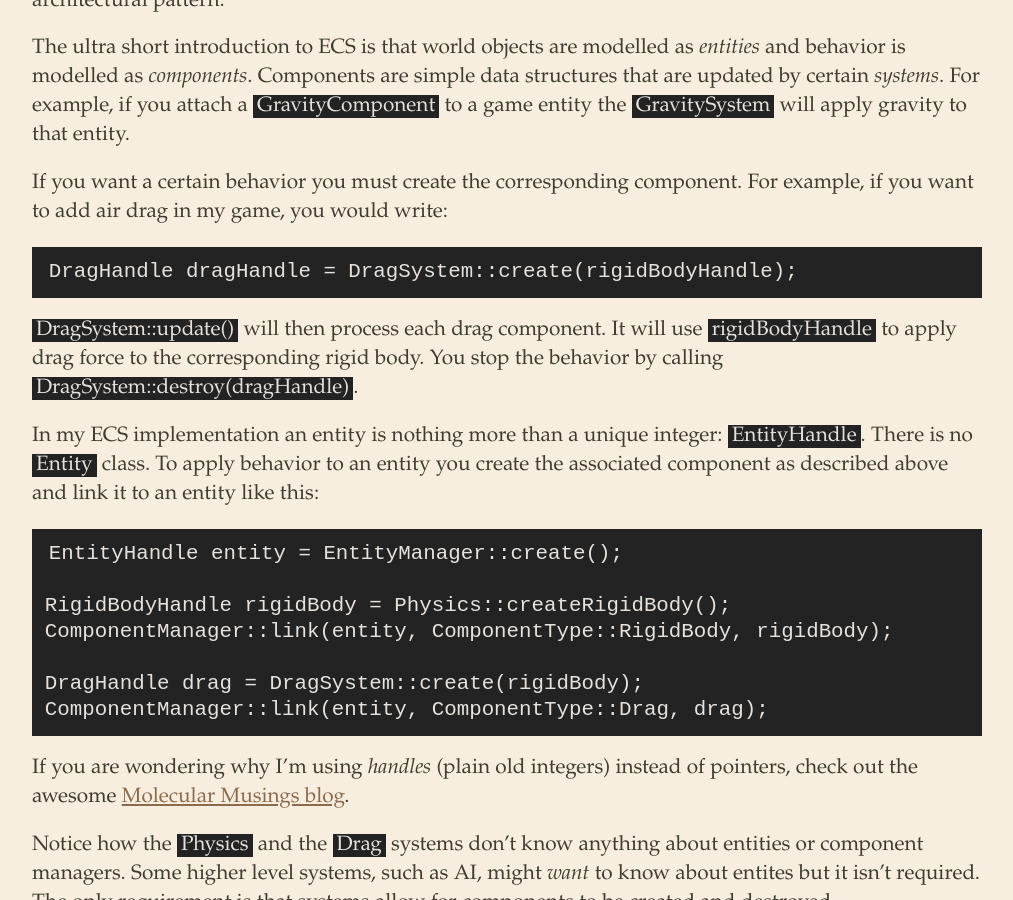
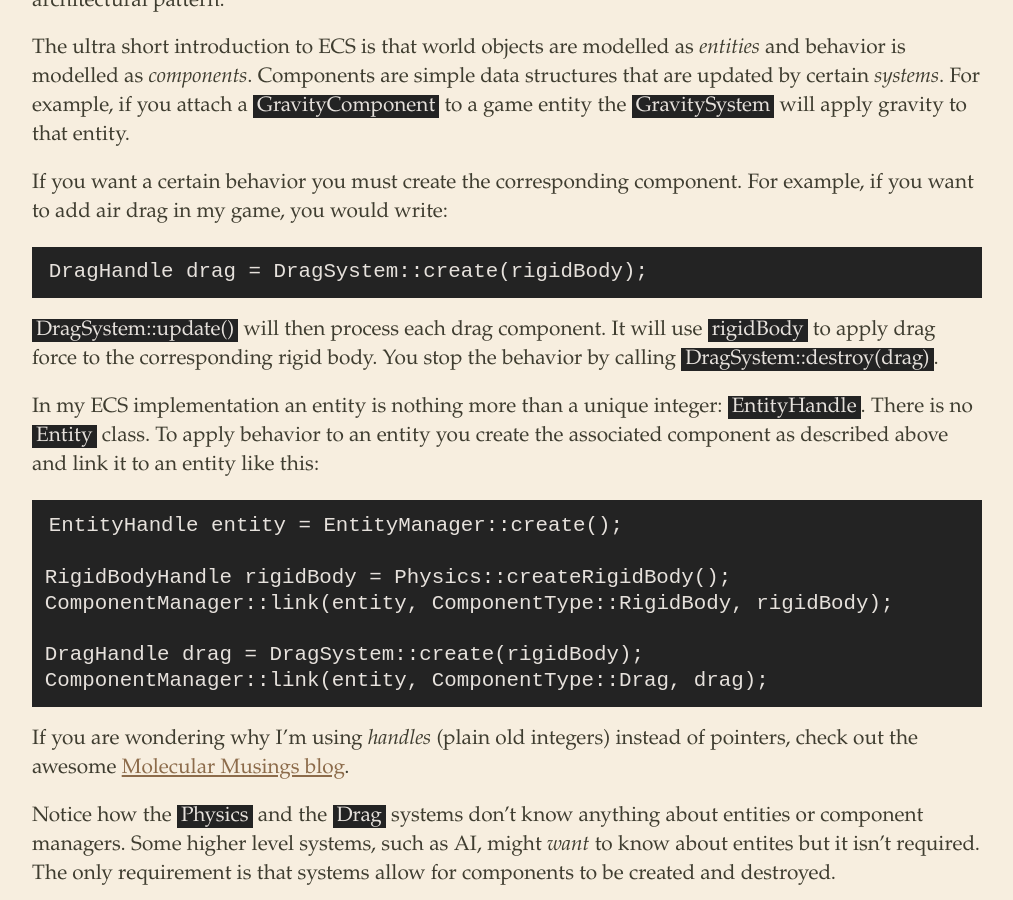
Before and after one commit to chopmo/rasmusrn.github.io, a Jekyll site: the page built from _posts/2015-05-26-game-systems-integration.markdown, in a window 1280 px wide and 900 px high, scrolled down 990 px. Shown: the whole window, without its empty margins (133-1146 px from the left). Built offline with Jekyll 4.4.1, drawn with Linux system fonts in a browser that asks for light colours.

Commit message:
Rename vars for consistency
Since the "Handle" suffix is ommited from variable names in the second
example, maybe it's OK to drop it here as well?

```diff
--- a/_posts/2015-05-26-game-systems-integration.markdown
+++ b/_posts/2015-05-26-game-systems-integration.markdown
@@ -22,7 +22,7 @@ The ultra short introduction to ECS is that world objects are modelled as *entit
 If you want a certain behavior you must create the corresponding component. For example, if you want to add air drag in my game, you would write:
 
 {% highlight cpp %}
-DragHandle dragHandle = DragSystem::create(rigidBodyHandle);
+DragHandle drag = DragSystem::create(rigidBody);
 {% endhighlight %}
 
 <!--
@@ -39,7 +39,7 @@ Why does the drag need to be linked to the entity at all when it references
 the rigid body?
 -->
 
-`DragSystem::update()` will then process each drag component. It will use `rigidBodyHandle` to apply drag force to the corresponding rigid body. You stop the behavior by calling `DragSystem::destroy(dragHandle)`.
+`DragSystem::update()` will then process each drag component. It will use `rigidBody` to apply drag force to the corresponding rigid body. You stop the behavior by calling `DragSystem::destroy(drag)`.
 
 In my ECS implementation an entity is nothing more than a unique integer: `EntityHandle`. There is no `Entity` class. To apply behavior to an entity you create the associated component as described above and link it to an entity like this:
 
```
